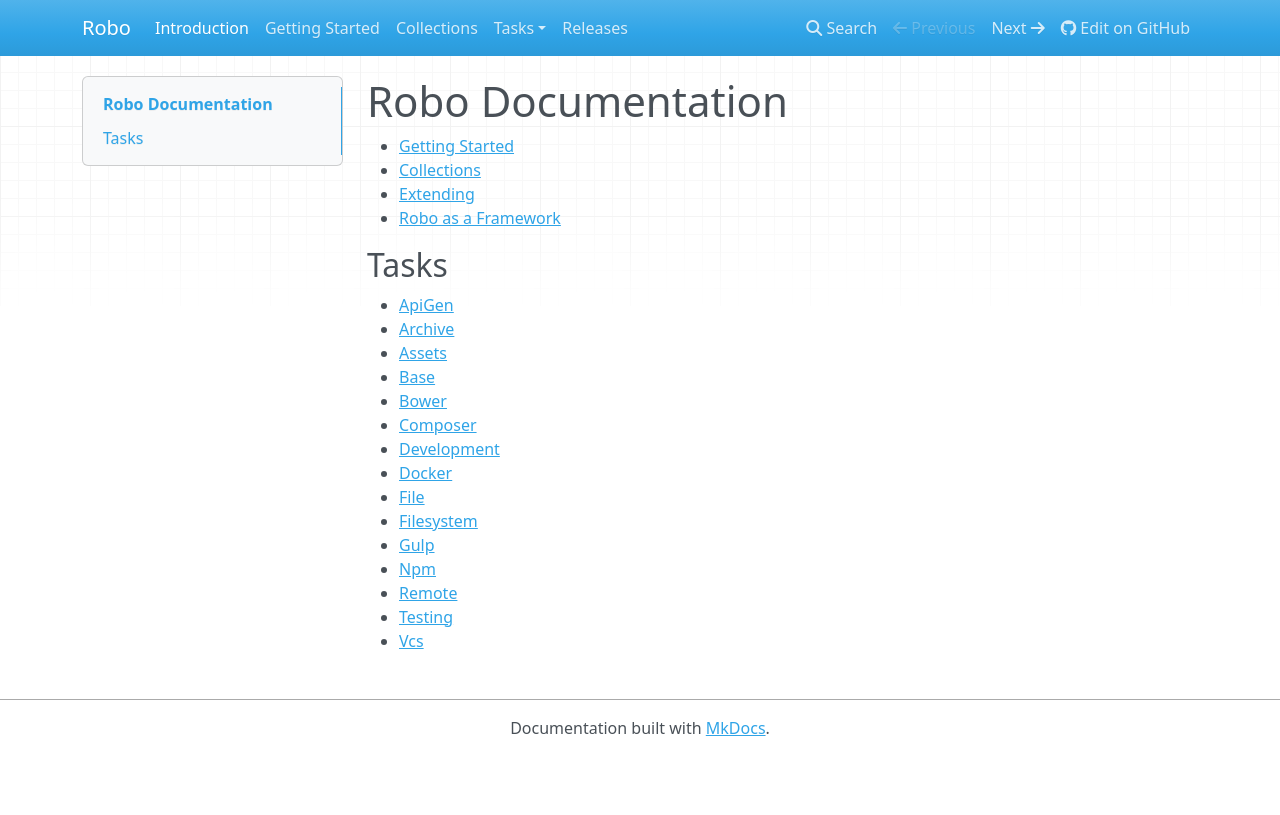
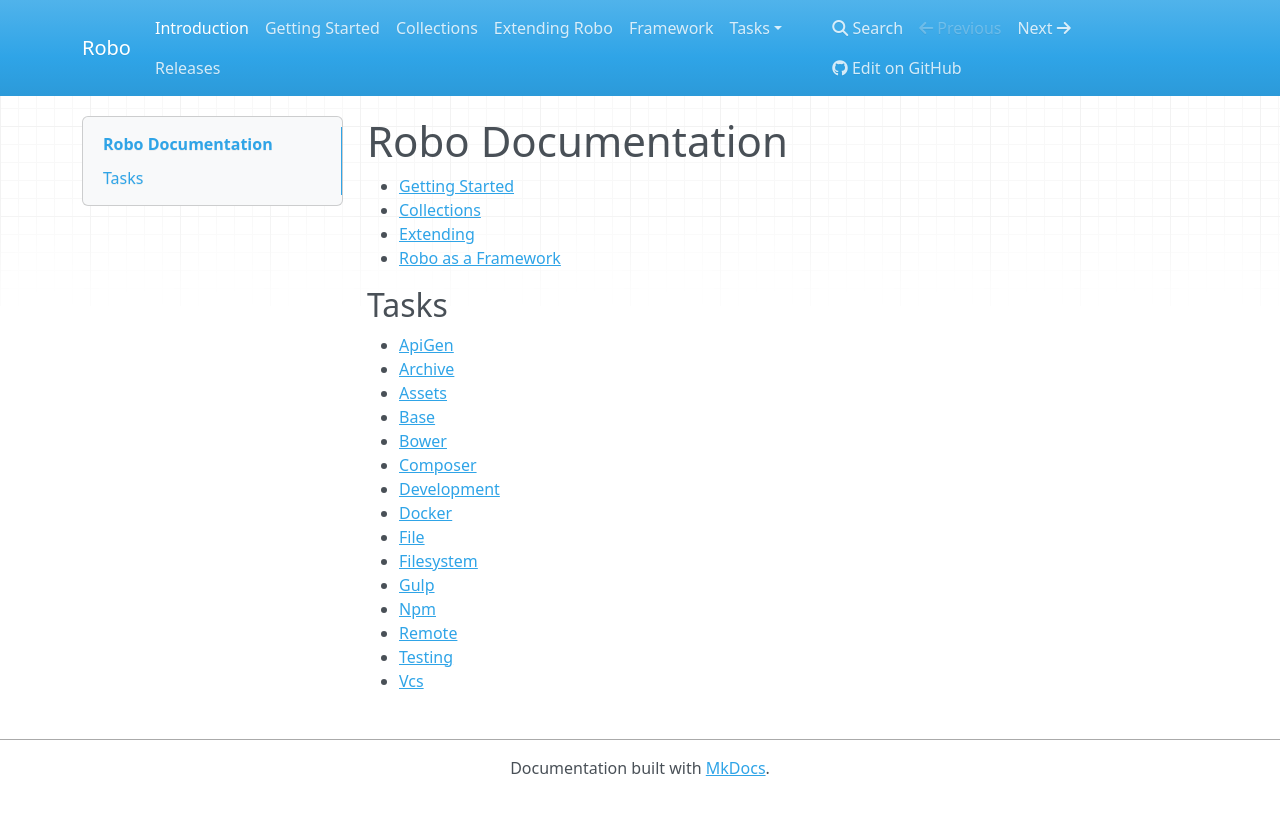
Before and after one commit to consolidation/robo, an MkDocs documentation site: the page built from docs/index.md, in a window 1280 px wide. Shown: the top 815 px of the page. Built offline with MkDocs 1.6.1, drawn with Linux system fonts in a browser that asks for light colours; nearby versions of some CDN libraries; old or Windows-style settings are respelled for this version of MkDocs.

Commit message:
Add extending and frameworks pages.

```diff
--- a/mkdocs.yml
+++ b/mkdocs.yml
@@ -8,6 +8,8 @@ pages:
 - ['index.md', 'Introduction']
 - [getting-started.md, Getting Started]
 - [collections.md, Collections]
+- [extending.md, Extending Robo]
+- [framework.md, Framework]
 - [tasks/ApiGen.md, Tasks, ApiGen Tasks]
 - [tasks/Archive.md, Tasks, Archive Tasks]
 - [tasks/Assets.md, Tasks, Assets Tasks]
```
